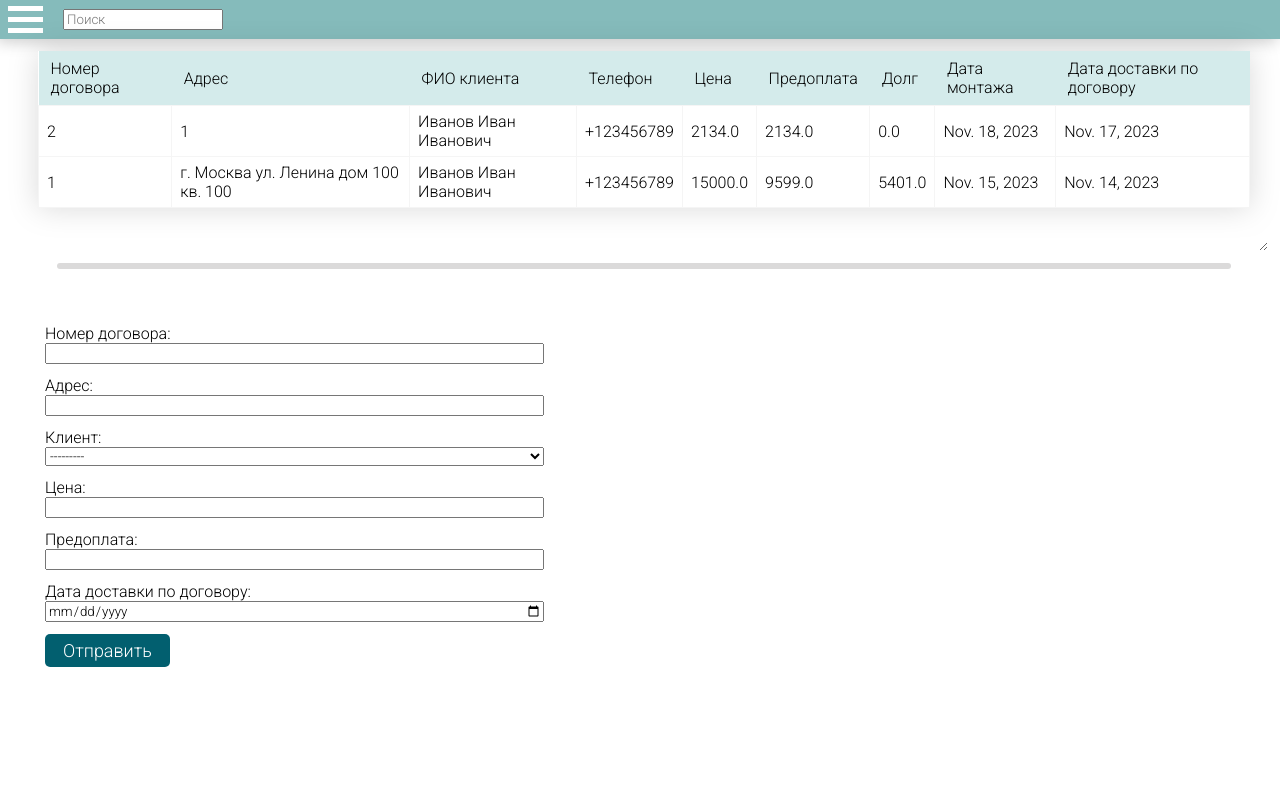
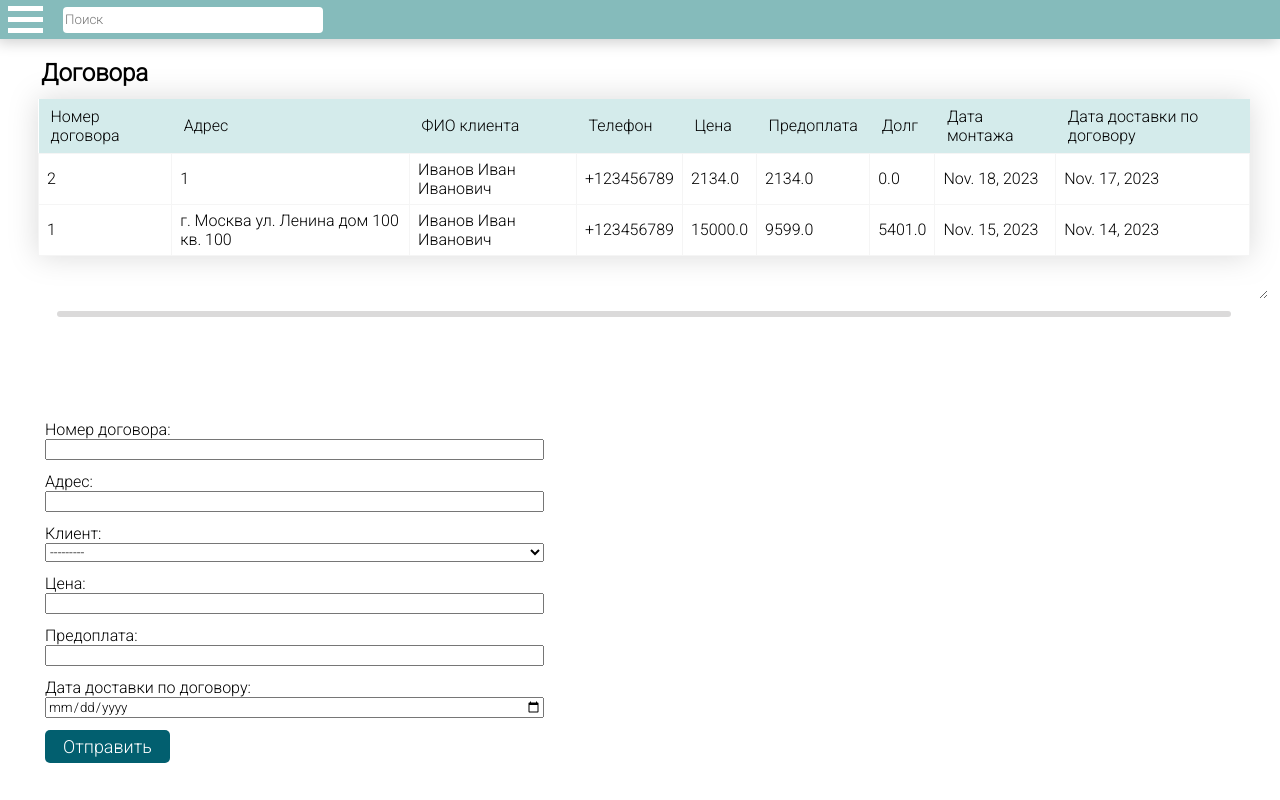
Before and after one commit to Jeyw1n/Glass-CRM, a Django app: page / in a window 1280 px wide. Run offline with Django 4.2, Linux system fonts and the light colour scheme; data comes from the database, SQL or seed files in the repository.

Commit message:
The label of the current page has been added. Styles for the search field.

```diff
--- a/glass_crm/main_forms/static/main_forms/css/forms.css
+++ b/glass_crm/main_forms/static/main_forms/css/forms.css
@@ -13,7 +13,7 @@ form {
     margin-top: auto;
 }
 
-.sumbit_button {
+.sumbitButton {
     border-radius: 5px;
     background-color: #025F6F;
     border: none;
@@ -23,7 +23,7 @@ form {
     font-size: 18px;
 }
 
-.form {
+.formBlock {
     display: flex;
     flex-direction: column;
     height: 100%;
--- a/glass_crm/main_forms/static/main_forms/css/style.css
+++ b/glass_crm/main_forms/static/main_forms/css/style.css
@@ -116,3 +116,12 @@ body {margin: 0;}
     display: flex;
     align-items: center;
 }
+
+/* Search input field. */
+#searchInput {
+    margin-left: 20px;
+    border: none;
+    border-radius: 4px;
+    height: 24px;
+    width: 256px;
+}
--- a/glass_crm/main_forms/templates/main_forms/base.html
+++ b/glass_crm/main_forms/templates/main_forms/base.html
@@ -53,11 +53,15 @@
                 <input type="text" id="searchInput" placeholder="Поиск" style="margin-left: 20px;">
                 <!-- <button class="search_button">Найти</button> -->
             </div>
-            <!-- /.table -->
+            <!-- /.topBar -->
+
+            <!-- Название формы. -->
+            <h2 style="margin-left: 41px; margin-bottom: 0px;">{{ page_label }}</h2>
+
 
             <link rel="stylesheet" href="{% static 'main_forms/css/table.css'%}" type="text/css">
             <link rel="stylesheet" href="{% static 'main_forms/css/forms.css'%}" type="text/css">
-            <div class="form">
+            <div class="formBlock">
                 {% block form_block %}
                 {% endblock %}
             </div>
--- a/glass_crm/main_forms/templates/main_forms/contracts.html
+++ b/glass_crm/main_forms/templates/main_forms/contracts.html
@@ -39,6 +39,6 @@
 <form action="{% url 'create_contract' %}" method="post">
   {% csrf_token %}
   {{ form.as_div }}
-  <button class="sumbit_button" type="submit" name="submit">Отправить</button>
+  <button class="sumbitButton" type="submit" name="submit">Отправить</button>
 </form>
 {% endblock %}
--- a/glass_crm/main_forms/templates/main_forms/customers.html
+++ b/glass_crm/main_forms/templates/main_forms/customers.html
@@ -31,6 +31,6 @@
 <form action="{% url 'create_customer' %}" method="post">
   {% csrf_token %}
   {{ form.as_div }}
-  <button class="sumbit_button" type="submit" name="submit">Отправить</button>
+  <button class="sumbitButton" type="submit" name="submit">Отправить</button>
 </form>
 {% endblock %}
--- a/glass_crm/main_forms/templates/main_forms/installations.html
+++ b/glass_crm/main_forms/templates/main_forms/installations.html
@@ -39,6 +39,6 @@
 <form action="{% url 'create_installation' %}" method="post">
   {% csrf_token %}
   {{ form.as_div }}
-  <button class="sumbit_button" type="submit" name="submit">Отправить</button>
+  <button class="sumbitButton" type="submit" name="submit">Отправить</button>
 </form>
 {% endblock %}
--- a/glass_crm/main_forms/templates/main_forms/metrics.html
+++ b/glass_crm/main_forms/templates/main_forms/metrics.html
@@ -29,6 +29,6 @@
 <form action="{% url 'create_metrics' %}" method="post">
   {% csrf_token %}
   {{ form.as_div }}
-  <button class="sumbit_button" type="submit" name="submit">Отправить</button>
+  <button class="sumbitButton" type="submit" name="submit">Отправить</button>
 </form>
 {% endblock %}
--- a/glass_crm/main_forms/templates/main_forms/orders.html
+++ b/glass_crm/main_forms/templates/main_forms/orders.html
@@ -39,6 +39,6 @@
 <form action="{% url 'create_order' %}" method="post">
   {% csrf_token %}
   {{ form.as_div }}
-  <button class="sumbit_button" type="submit" name="submit">Отправить</button>
+  <button class="sumbitButton" type="submit" name="submit">Отправить</button>
 </form>
 {% endblock %}
--- a/glass_crm/main_forms/views.py
+++ b/glass_crm/main_forms/views.py
@@ -23,7 +23,7 @@ def create_entity(request, table_data, form_class, template_name, this_page):
     else:
         form = form_class
 
-    context = {'table_data': table_data, "form": form, "this_page": this_page}
+    context = {'table_data': table_data, "form": form, "this_page": this_page[0], "page_label": this_page[1]}
     return render(request, template_name, context=context)
 
 
@@ -32,24 +32,24 @@ def create_customer(request):
         num_contracts=Count('contracts'),     # Количество связанных договоров.
         total_amount=Sum('contracts__price')  # Общая сумма договоров.
     )
-    return create_entity(request, table_data, CustomersForm, "main_forms/customers.html", "customers")
+    return create_entity(request, table_data, CustomersForm, "main_forms/customers.html", ("customers", 'Клиенты'))
 
 
 def create_contract(request):
     subquery = Installations.objects.filter(contract=OuterRef('contract_number')).order_by('installation_date').values(
         'installation_date')[:1]
     table_data = Contracts.objects.annotate(installation_date=Subquery(subquery))
-    return create_entity(request, table_data, ContractsForm, "main_forms/contracts.html", "contracts")
+    return create_entity(request, table_data, ContractsForm, "main_forms/contracts.html", ("contracts", "Договора"))
 
 
 def create_order(request):
     table_data = Orders.objects.all()
-    return create_entity(request, table_data, OrdersForm, "main_forms/orders.html", "orders")
+    return create_entity(request, table_data, OrdersForm, "main_forms/orders.html", ("orders", "Заказы"))
 
 
 def create_metrics(request):
     table_data = Metrics.objects.all()
-    return create_entity(request, table_data, MetricsForm, "main_forms/metrics.html", "metrics")
+    return create_entity(request, table_data, MetricsForm, "main_forms/metrics.html", ("metrics", "Замеры"))
 
 
 def create_installation(request):
@@ -57,4 +57,4 @@ def create_installation(request):
         'square_meters')[:1]
     table_data = Installations.objects.annotate(square_meters=Subquery(subquery))
 
-    return create_entity(request, table_data, InstallationsForm, "main_forms/installations.html", "installations")
+    return create_entity(request, table_data, InstallationsForm, "main_forms/installations.html", ("installations", "Монтажи"))
```
